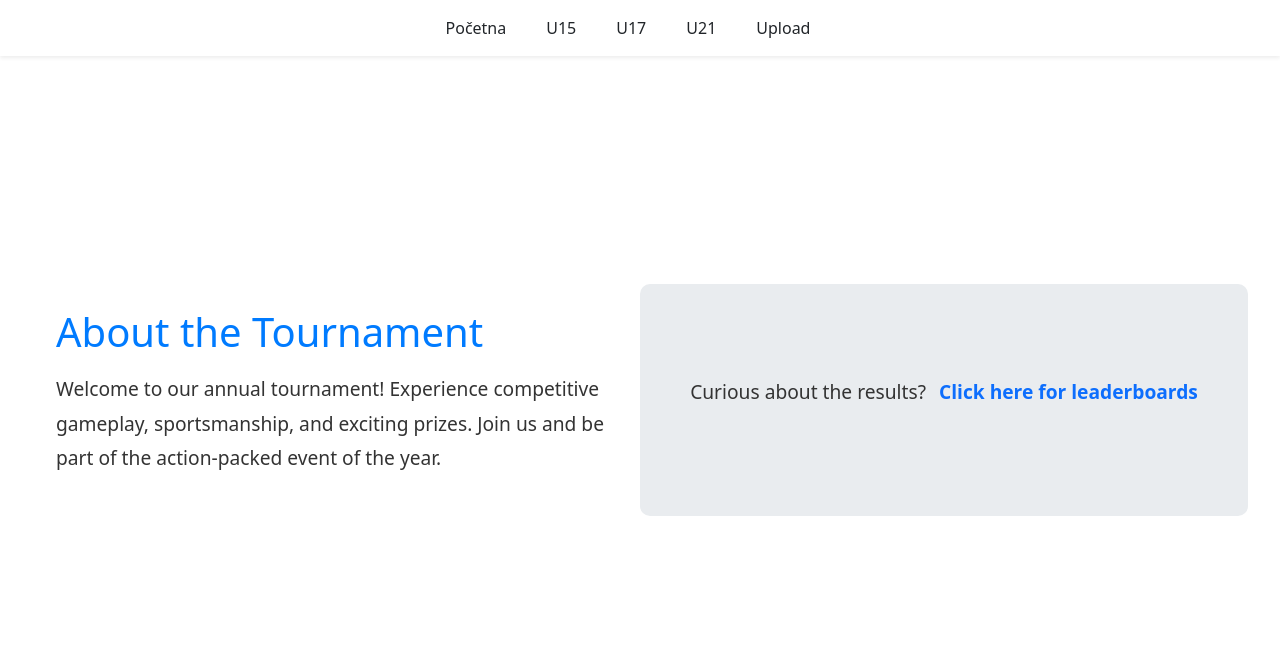
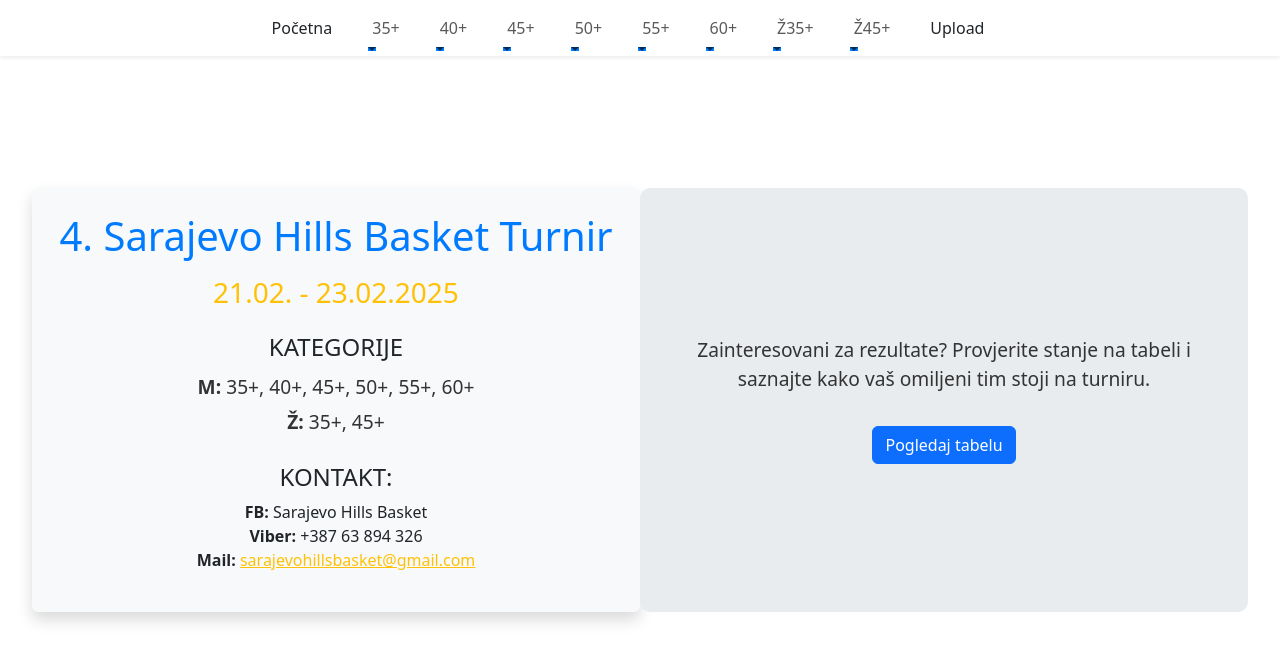
Before and after one commit to bazman11/Turnir, a React (Vite) app: page /home in a window 1280 px wide. Shown: the top 662 px of the page. Built offline with nearby package versions, Linux system fonts and the light colour scheme.

Commit message:
dropdowns

```diff
--- a/src/components/Header.tsx
+++ b/src/components/Header.tsx
@@ -1,8 +1,9 @@
 import Container from "react-bootstrap/Container";
 import Nav from "react-bootstrap/Nav";
 import Navbar from "react-bootstrap/Navbar";
+import NavDropdown from "react-bootstrap/NavDropdown";
 import { NavLink } from "react-router-dom";
-import "../components/Header.css"
+import "../components/Header.css";
 
 const Header: React.FC = () => {
   return (
@@ -11,18 +12,92 @@ const Header: React.FC = () => {
         <Navbar.Toggle aria-controls="navbarNav" />
         <Navbar.Collapse id="navbarNav" className="justify-content-center">
           <Nav className="align-items-center">
+            {/* Home Link */}
             <Nav.Link as={NavLink} to="/home" end className="text-dark">
               Početna
             </Nav.Link>
-            <Nav.Link as={NavLink} to="/u15" className="text-dark">
-              U15
-            </Nav.Link>
-            <Nav.Link as={NavLink} to="/u17" className="text-dark">
-              U17
-            </Nav.Link>
-            <Nav.Link as={NavLink} to="/u21" className="text-dark">
-              U21
-            </Nav.Link>
+
+            {/* 35+ Dropdown */}
+            <NavDropdown title="35+" id="nav-dropdown-35" className="text-dark">
+              <NavDropdown.Item as={NavLink} to="/u15/grupa-a">
+                Grupa A
+              </NavDropdown.Item>
+              <NavDropdown.Item as={NavLink} to="/u15/grupa-b">
+                Grupa B
+              </NavDropdown.Item>
+            </NavDropdown>
+
+            {/* 40+ Dropdown */}
+            <NavDropdown title="40+" id="nav-dropdown-40" className="text-dark">
+              <NavDropdown.Item as={NavLink} to="/u17/grupa-a">
+                Grupa A
+              </NavDropdown.Item>
+              <NavDropdown.Item as={NavLink} to="/u17/grupa-b">
+                Grupa B
+              </NavDropdown.Item>
+            </NavDropdown>
+
+            {/* 45+ Dropdown */}
+            <NavDropdown title="45+" id="nav-dropdown-45" className="text-dark">
+              <NavDropdown.Item as={NavLink} to="/u21/grupa-a">
+                Grupa A
+              </NavDropdown.Item>
+              <NavDropdown.Item as={NavLink} to="/u21/grupa-b">
+                Grupa B
+              </NavDropdown.Item>
+            </NavDropdown>
+
+            {/* 50+ Dropdown */}
+            <NavDropdown title="50+" id="nav-dropdown-50" className="text-dark">
+              <NavDropdown.Item as={NavLink} to="/u21/grupa-a">
+                Grupa A
+              </NavDropdown.Item>
+              <NavDropdown.Item as={NavLink} to="/u21/grupa-b">
+                Grupa B
+              </NavDropdown.Item>
+            </NavDropdown>
+
+            {/* 55+ Dropdown */}
+            <NavDropdown title="55+" id="nav-dropdown-55" className="text-dark">
+              <NavDropdown.Item as={NavLink} to="/u21/grupa-a">
+                Grupa A
+              </NavDropdown.Item>
+              <NavDropdown.Item as={NavLink} to="/u21/grupa-b">
+                Grupa B
+              </NavDropdown.Item>
+            </NavDropdown>
+
+            {/* 60+ Dropdown */}
+            <NavDropdown title="60+" id="nav-dropdown-60" className="text-dark">
+              <NavDropdown.Item as={NavLink} to="/u21/grupa-a">
+                Grupa A
+              </NavDropdown.Item>
+              <NavDropdown.Item as={NavLink} to="/u21/grupa-b">
+                Grupa B
+              </NavDropdown.Item>
+            </NavDropdown>
+
+            {/* Ž35+ Dropdown */}
+            <NavDropdown title="Ž35+" id="nav-dropdown-z35" className="text-dark">
+              <NavDropdown.Item as={NavLink} to="/u15/grupa-a">
+                Grupa A
+              </NavDropdown.Item>
+              <NavDropdown.Item as={NavLink} to="/u15/grupa-b">
+                Grupa B
+              </NavDropdown.Item>
+            </NavDropdown>
+
+            {/* Ž45+ Dropdown */}
+            <NavDropdown title="Ž45+" id="nav-dropdown-z45" className="text-dark">
+              <NavDropdown.Item as={NavLink} to="/u21/grupa-a">
+                Grupa A
+              </NavDropdown.Item>
+              <NavDropdown.Item as={NavLink} to="/u21/grupa-b">
+                Grupa B
+              </NavDropdown.Item>
+            </NavDropdown>
+
+            {/* Upload Link */}
             <Nav.Link as={NavLink} to="/upload" className="text-dark">
               Upload
             </Nav.Link>
--- a/src/pages/Home.tsx
+++ b/src/pages/Home.tsx
@@ -1,27 +1,56 @@
 import React from "react";
 import "./css/Home.css";
+import { Link } from "react-router-dom";
 
 const Home: React.FC = () => {
   return (
     <div className="first-page-container d-flex">
       {/* Left Section */}
-      <div className="left-section flex-grow-1 p-4">
-        <h1>About the Tournament</h1>
-        <p>
-          Welcome to our annual tournament! Experience competitive gameplay,
-          sportsmanship, and exciting prizes. Join us and be part of the
-          action-packed event of the year.
-        </p>
+      <div className="left-section bg-light text-dark p-4 rounded shadow">
+        <h1 className="mb-3 text-center">4. Sarajevo Hills Basket Turnir</h1>
+        <h3 className="text-warning text-center">21.02. - 23.02.2025</h3>
+
+        <div className="mt-4">
+          <h4 className="text-uppercase text-center">Kategorije</h4>
+          <p className="text-center">
+            <strong>M:</strong> 35+, 40+, 45+, 50+, 55+, 60+ <br />
+            <strong>Ž:</strong> 35+, 45+
+          </p>
+        </div>
+
+        <div className="mt-4">
+          <h4 className="text-uppercase text-center">Kontakt:</h4>
+          <ul className="list-unstyled text-center">
+            <li>
+              <strong>FB:</strong> Sarajevo Hills Basket
+            </li>
+            <li>
+              <strong>Viber:</strong> +387 63 894 326
+            </li>
+            <li>
+              <strong>Mail:</strong>{" "}
+              <a
+                href="mailto:sarajevohillsbasket@gmail.com"
+                className="text-warning"
+              >
+                sarajevohillsbasket@gmail.com
+              </a>
+            </li>
+          </ul>
+        </div>
       </div>
 
       {/* Right Section */}
       <div className="right-section flex-grow-1 p-4 text-center d-flex flex-column justify-content-center align-items-center">
         <p>
-          Curious about the results?{" "}
-          <a href="#" className="leaderboard-link text-primary">
-            Click here for leaderboards
-          </a>
+          Zainteresovani za rezultate? Provjerite stanje na tabeli i saznajte
+          kako vaš omiljeni tim stoji na turniru.
         </p>
+        <button className="btn btn-primary mt-3">
+          <Link to="/u15" className="text-white text-decoration-none">
+            Pogledaj tabelu
+          </Link>
+        </button>
       </div>
     </div>
   );
--- a/src/pages/Upload.tsx
+++ b/src/pages/Upload.tsx
@@ -1,4 +1,5 @@
 import React from "react";
+import { Button, Container, Form } from "react-bootstrap";
 
 const Upload: React.FC = () => {
   const handleFileUpload = async (
@@ -27,7 +28,24 @@ const Upload: React.FC = () => {
       console.error("Error uploading file:", err);
     }
   };
-  return <input type="file" accept=".xls,.xlsx" onChange={handleFileUpload} />;
+  return (
+    <Container className="my-5">
+      <h2 className="mb-4 text-center">Upload Tabele</h2>
+      <Form>
+        <Form.Group controlId="formFile" className="mb-3">
+          <Form.Label>Izaberite excel file za upload:</Form.Label>
+          <Form.Control
+            type="file"
+            accept=".xls,.xlsx"
+            onChange={handleFileUpload}
+          />
+        </Form.Group>
+        <Button variant="primary" type="button">
+          Submit
+        </Button>
+      </Form>
+    </Container>
+  );
 };
 
 export default Upload;
```
Also changed, not shown: src/components/Header.css (line endings or trailing spaces).
